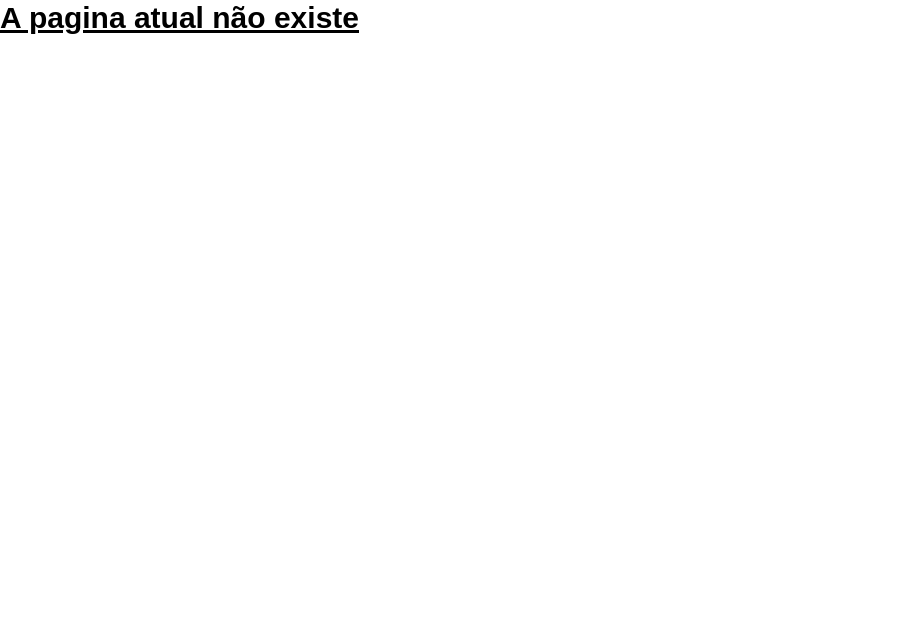
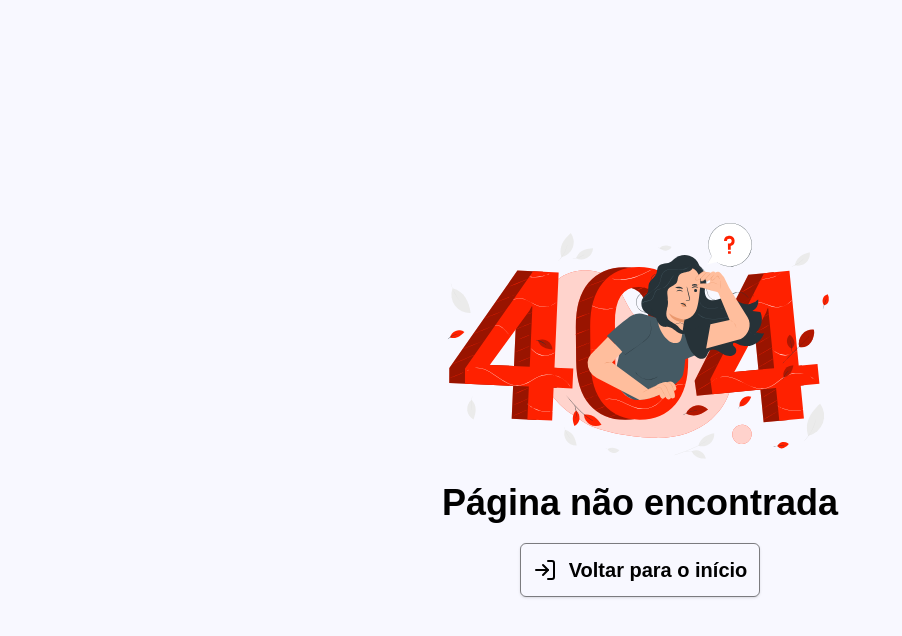
Before and after one commit to MaickTonet/notary-manager, a React (Vite) app: page / in a window 1280 px wide. Shown: the top 636 px of the page, without its empty margins (0-902 px from the left). Built offline with nearby package versions, Linux system fonts and the light colour scheme; a web font is replaced by a local one.

Commit message:
Add page not found

```diff
--- /dev/null
+++ b/db.json
@@ -0,0 +1,14 @@
+{
+    "posts": [
+        {
+            "id": 1,
+            "title": "Primeiro Post",
+            "author": "Autor 1"
+        },
+        {
+            "id": 2,
+            "title": "Segundo Post",
+            "author": "Autor 2"
+        }
+    ]
+}
--- a/package.json
+++ b/package.json
@@ -25,6 +25,7 @@
     "eslint-plugin-react-hooks": "^5.1.0-rc.0",
     "eslint-plugin-react-refresh": "^0.4.9",
     "globals": "^15.9.0",
+    "json-server": "^1.0.0-beta.2",
     "postcss": "^8.4.44",
     "tailwindcss": "^3.4.10",
     "typescript": "^5.5.3",
--- a/src/pages/pageNotFound.tsx
+++ b/src/pages/pageNotFound.tsx
@@ -1,9 +1,24 @@
+import { LogIn } from "lucide-react";
+import { Link } from "react-router-dom";
 export default function PageNotFound() {
   return (
-    <div>
-      <h1 className="text-3xl font-bold underline">
-        A pagina atual não existe
-      </h1>
+    <div className="bg-primary h-screen flex flex-col justify-center items-center p-2">
+      <img
+        src="src/assets/page-not-found.svg"
+        alt="Page not found illustration"
+        className="w-full md:w-1/3"
+      />
+      <div className="flex flex-col gap-5 items-center ">
+        <h1 className="font-bold text-4xl text-center">
+          Página não encontrada
+        </h1>
+        <Link to={"/home"}>
+          <button className="flex gap-3 items-center  border border-black/50 p-3 font-bold text-xl w-fit rounded-md shadow hover:scale-105        transition-all hover:shadow-md">
+            <LogIn />
+            Voltar para o início
+          </button>
+        </Link>
+      </div>
     </div>
   );
 }
```
Also changed, not shown: src/assets/page-not-found.svg (added), 1 other file (tests, documents, lock files or other folders).
